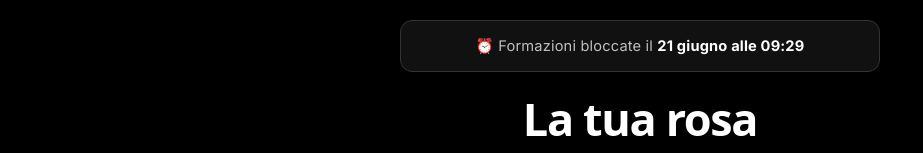
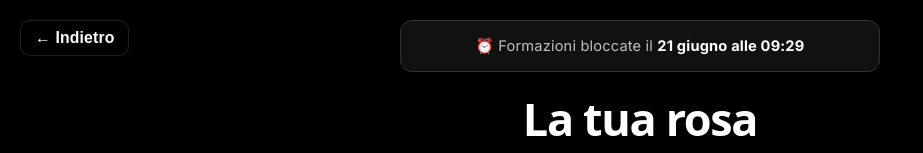
Before and after one commit to hackto08/FantaATL, a React (Vite) app: page /team in a window 1280 px wide. Shown: the top 153 px of the page, without its empty margins (0-923 px from the left). Built offline with nearby package versions, Linux system fonts and the light colour scheme; no server answers; sample sign-in values are in the browser's storage.

Commit message:
Fix team persistence and ranking

```diff
--- /dev/null
+++ b/src/components/BackButton.css
@@ -0,0 +1,39 @@
+.back-btn {
+  position: fixed;
+  top: 16px;
+  left: 16px;
+  z-index: 100;
+  display: flex;
+  align-items: center;
+  gap: 4px;
+  background: rgba(0, 0, 0, 0.6);
+  backdrop-filter: blur(8px);
+  -webkit-backdrop-filter: blur(8px);
+  color: #ffffff;
+  font-size: 0.875rem;
+  font-weight: 600;
+  border: 1px solid rgba(255, 255, 255, 0.12);
+  border-radius: 10px;
+  padding: 8px 14px;
+  cursor: pointer;
+  transition: background 0.18s, border-color 0.18s, color 0.18s, transform 0.15s;
+  letter-spacing: 0.01em;
+}
+
+.back-btn:hover {
+  background: rgba(34, 197, 94, 0.15);
+  border-color: rgba(34, 197, 94, 0.5);
+  color: #22c55e;
+  transform: translateX(-2px);
+}
+
+.back-btn:active {
+  transform: translateX(-3px);
+}
+
+@media (min-width: 480px) {
+  .back-btn {
+    top: 20px;
+    left: 20px;
+  }
+}
--- /dev/null
+++ b/src/components/BackButton.jsx
@@ -0,0 +1,16 @@
+import { useNavigate } from 'react-router-dom'
+import './BackButton.css'
+
+export default function BackButton() {
+  const navigate = useNavigate()
+  return (
+    <button
+      type="button"
+      className="back-btn"
+      onClick={() => navigate(-1)}
+      aria-label="Torna indietro"
+    >
+      ← Indietro
+    </button>
+  )
+}
--- a/src/pages/Formation.jsx
+++ b/src/pages/Formation.jsx
@@ -2,6 +2,7 @@ import { useState, useEffect, useRef } from 'react'
 import { useSquad } from '../context/SquadContext'
 import { supabase } from '../supabase'
 import { getCurrentUser } from '../utils/auth'
+import BackButton from '../components/BackButton'
 import './Formation.css'
 
 // Calcio a 5: 1 POR + 4 GIO + 2 RIS
@@ -263,6 +264,7 @@ export default function Formation() {
 
   return (
     <main className="formation-page">
+      <BackButton />
       {isLocked ? (
         <div className="formation-banner formation-banner--locked">🔒 Formazioni bloccate</div>
       ) : (
--- a/src/pages/Players.jsx
+++ b/src/pages/Players.jsx
@@ -2,6 +2,7 @@ import { useState, useEffect } from 'react'
 import { TIER_LABELS, TIER_LIMITS, SQUAD_MAX } from '../data/players'
 import { useSquad } from '../context/SquadContext'
 import { supabase } from '../supabase'
+import BackButton from '../components/BackButton'
 import './Players.css'
 
 /**
@@ -83,6 +84,7 @@ export default function Players() {
 
   return (
     <main className="players-page">
+      <BackButton />
       <DeadlineBanner isLocked={isLocked} />
 
       <header className="players-header">
--- a/src/pages/Ranking.jsx
+++ b/src/pages/Ranking.jsx
@@ -2,6 +2,7 @@ import { useState, useEffect } from 'react'
 import { useNavigate } from 'react-router-dom'
 import { supabase } from '../supabase'
 import { getCurrentUser } from '../utils/auth'
+import BackButton from '../components/BackButton'
 import './Ranking.css'
 
 const STARTER_COLS = ['goalkeeper', 'player1', 'player2', 'player3', 'player4']
@@ -99,6 +100,7 @@ function Ranking() {
 
   return (
     <main className="ranking-page">
+      <BackButton />
       <header className="ranking-header">
         <h1 className="ranking-title">Classifica</h1>
         <p className="ranking-subtitle">Ranking ufficiale FantaATL</p>
--- a/src/pages/Rules.jsx
+++ b/src/pages/Rules.jsx
@@ -1,3 +1,4 @@
+import BackButton from '../components/BackButton'
 import './Rules.css'
 
 const RULES = [
@@ -14,6 +15,7 @@ const RULES = [
 function Rules() {
   return (
     <main className="rules-page">
+      <BackButton />
       <header className="rules-header">
         <h1 className="rules-title">Regolamento FantaATL</h1>
         <p className="rules-subtitle">Tutti i punti del fantasy game ufficiale</p>
--- a/src/pages/Team.jsx
+++ b/src/pages/Team.jsx
@@ -1,6 +1,7 @@
 import { useNavigate } from 'react-router-dom'
 import { useSquad } from '../context/SquadContext'
 import { TIER_LABELS, SQUAD_MAX, TIER_LIMITS } from '../data/players'
+import BackButton from '../components/BackButton'
 import './Team.css'
 
 function TierBadge({ tier }) {
@@ -25,6 +26,7 @@ export default function Team() {
 
   return (
     <main className="team-page">
+      <BackButton />
       {isLocked ? (
         <div className="team-deadline team-deadline--locked">
           🔒 Mercato chiuso — formazioni bloccate
--- a/src/pages/ViewFormation.jsx
+++ b/src/pages/ViewFormation.jsx
@@ -1,6 +1,7 @@
 import { useState, useEffect } from 'react'
-import { useParams, useNavigate } from 'react-router-dom'
+import { useParams } from 'react-router-dom'
 import { supabase } from '../supabase'
+import BackButton from '../components/BackButton'
 import './ViewFormation.css'
 
 const STARTER_COLS = ['player1', 'player2', 'player3', 'player4', 'gk']
@@ -70,8 +71,7 @@ function PlayerCircle({ slotLabel, player, isBench, isGk }) {
 }
 
 export default function ViewFormation() {
-  const { userId }  = useParams()
-  const navigate    = useNavigate()
+  const { userId } = useParams()
 
   const [nickname,    setNickname]    = useState('')
   const [formation,   setFormation]   = useState(null)   // null = loading
@@ -131,9 +131,7 @@ export default function ViewFormation() {
 
   return (
     <main className="vf-page">
-      <button type="button" className="vf-back-btn" onClick={() => navigate(-1)}>
-        ← Indietro
-      </button>
+      <BackButton />
 
       <header className="vf-header">
         <h1 className="vf-title">
```
